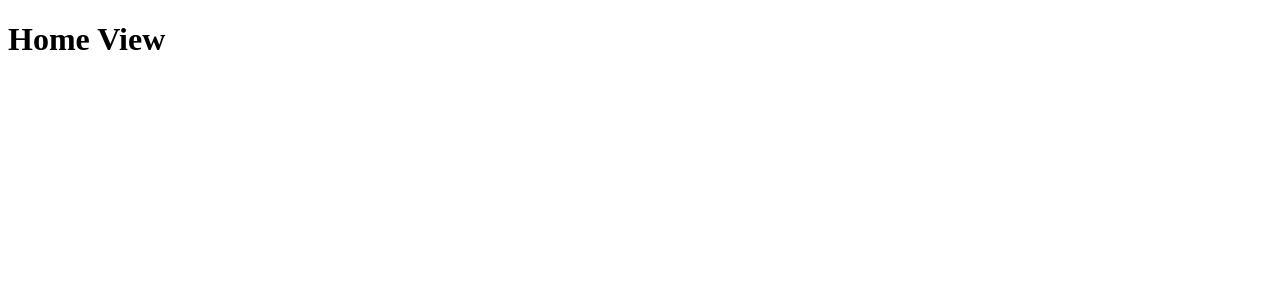
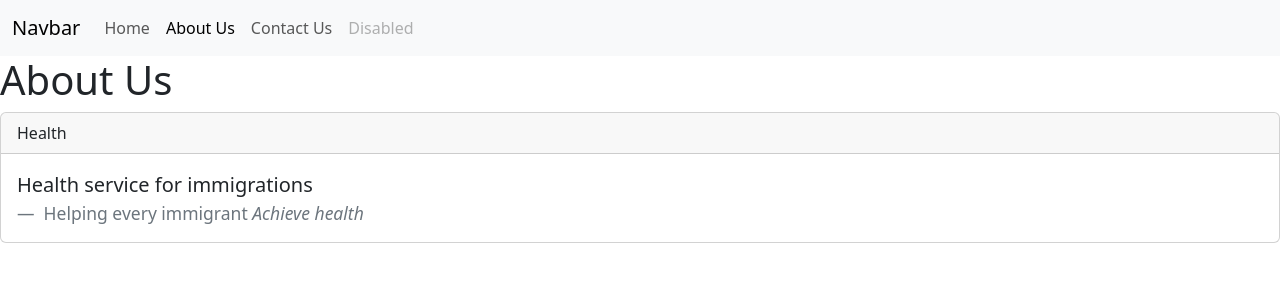
Before and after one commit to Yipeng416/FIT5032, a Vue app in the folder Assignment2/Assignment2/: page /#/Web/about_us in a window 1280 px wide. Shown: the top 300 px of the page. Built offline with nearby package versions, Linux system fonts and the light colour scheme.

Commit message:
finish frames of some pages

```diff
--- a/Assignment2/Assignment2/package.json
+++ b/Assignment2/Assignment2/package.json
@@ -11,7 +11,9 @@
     "format": "prettier --write src/"
   },
   "dependencies": {
-    "vue": "^3.4.29"
+    "bootstrap": "^5.3.3",
+    "vue": "^3.4.29",
+    "vue-router": "^4.4.3"
   },
   "devDependencies": {
     "@rushstack/eslint-patch": "^1.8.0",
--- a/Assignment2/Assignment2/src/App.vue
+++ b/Assignment2/Assignment2/src/App.vue
@@ -1,11 +1,15 @@
 <script setup>
 // import HelloWorld from './components/HelloWorld.vue'
 // import TheWelcome from './components/TheWelcome.vue'
-import Home from './components/Home.vue'
+// import Home from './components/HomeView.vue'
+import NavigationBar from './components/NavigationBar.vue'
+import Footer from './components/Footer.vue'
 </script>
 
 <template>
-  <Home />
+  <NavigationBar />
+  <router-view></router-view>
+  <Footer />
   <!-- <header>
     <img alt="Vue logo" class="logo" src="./assets/logo.svg" width="125" height="125" />
 
--- /dev/null
+++ b/Assignment2/Assignment2/src/components/Footer.vue
@@ -0,0 +1,19 @@
+<template>
+  <div class="card">
+    <div class="card-header">Health</div>
+    <div class="card-body">
+      <blockquote class="blockquote mb-0">
+        <p>Health service for immigrations</p>
+        <footer class="blockquote-footer">
+          Helping every immigrant <cite title="Achieve health">Achieve health</cite>
+        </footer>
+      </blockquote>
+    </div>
+  </div>
+</template>
+
+<script setup></script>
+
+<style scoped></style>
+
+<!-- Code from bootstrap: https://getbootstrap.com/docs/5.3/components -->
--- a/Assignment2/Assignment2/src/components/NavigationBar.vue
+++ b/Assignment2/Assignment2/src/components/NavigationBar.vue
@@ -16,16 +16,20 @@
       <div class="collapse navbar-collapse" id="navbarNav">
         <ul class="navbar-nav">
           <li class="nav-item">
-            <a class="nav-link active" aria-current="page" href="#">Home</a>
+            <router-link to="/" class="nav-link" active-class="active">Home</router-link>
           </li>
           <li class="nav-item">
-            <a class="nav-link" href="#">Features</a>
+            <router-link to="/Web/about_us" class="nav-link" active-class="active"
+              >About Us</router-link
+            >
           </li>
           <li class="nav-item">
-            <a class="nav-link" href="#">Pricing</a>
+            <router-link to="/Web/contact_us" class="nav-link" active-class="active"
+              >Contact Us</router-link
+            >
           </li>
           <li class="nav-item">
-            <a class="nav-link disabled" aria-disabled="true">Disabled</a>
+            <a class="nav-link disabled" href="#" aria-disabled="true">Disabled</a>
           </li>
         </ul>
       </div>
@@ -33,6 +37,10 @@
   </nav>
 </template>
 
-<script setup></script>
+<script setup>
+// No script needed for this component, since it's all template
+</script>
 
-<style scoped></style>
+<style scoped>
+/* Add your styles here if needed */
+</style>
--- /dev/null
+++ b/Assignment2/Assignment2/src/components/Web/AboutUs.vue
@@ -0,0 +1,7 @@
+<template>
+  <h1>About Us</h1>
+</template>
+
+<script setup></script>
+
+<style scoped></style>
--- /dev/null
+++ b/Assignment2/Assignment2/src/components/Web/ContactUs.vue
@@ -0,0 +1,7 @@
+<template>
+  <h1>Contact Us</h1>
+</template>
+
+<script setup></script>
+
+<style scoped></style>
--- /dev/null
+++ b/Assignment2/Assignment2/src/router.js
@@ -0,0 +1,29 @@
+import { createRouter, createWebHashHistory } from 'vue-router'
+import HomeView from '@/components/HomeView.vue'
+import AboutUs from './components/Web/AboutUs.vue'
+import ContactUs from './components/Web/ContactUs.vue'
+
+const routes = [
+  {
+    path: '/',
+    name: 'index',
+    component: HomeView
+  },
+  {
+    path: '/Web/about_us',
+    name: 'about_us',
+    component: AboutUs
+  },
+  {
+    path: '/Web/Contact_us',
+    name: 'Contact_us',
+    component: ContactUs
+  }
+]
+
+const router = createRouter({
+  history: createWebHashHistory(),
+  routes
+})
+
+export default router
```
Also changed, not shown: Assignment2/Assignment2/src/main.js (+6 -1 lines), Assignment2/Assignment2/src/components/HomeView.vue (renamed from Assignment2/Assignment2/src/components/Home.vue), 1 other file (tests, documents, lock files or other folders).
